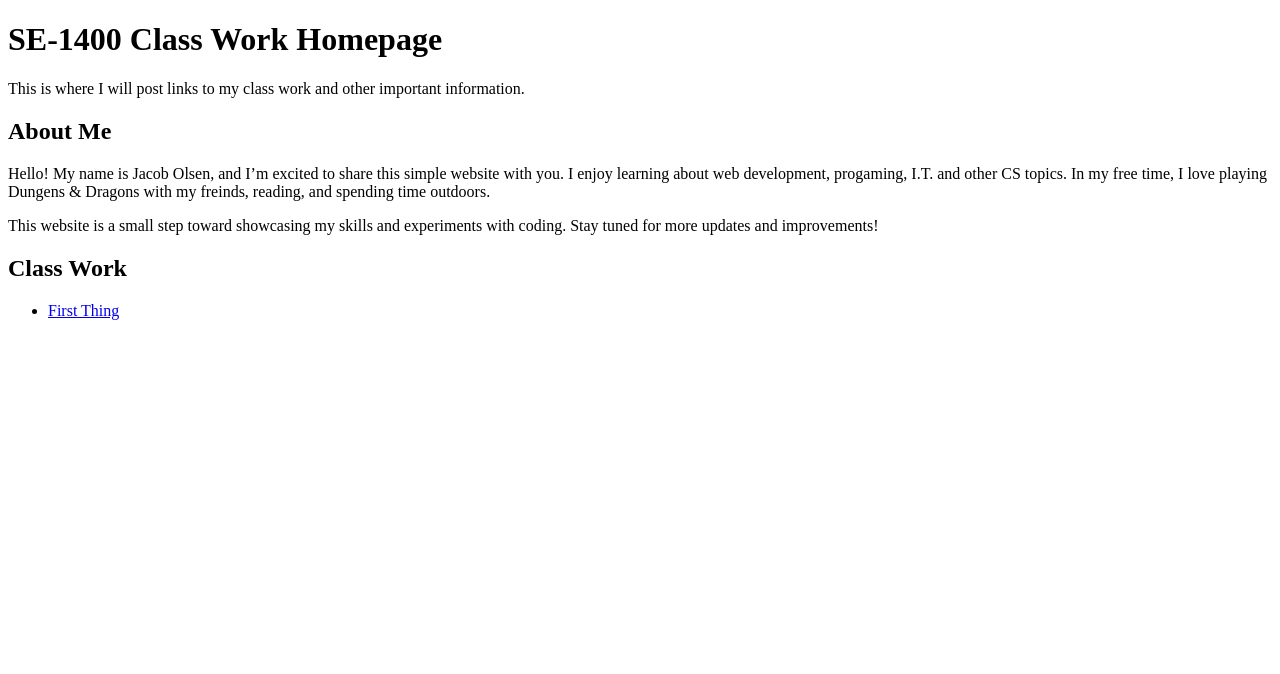
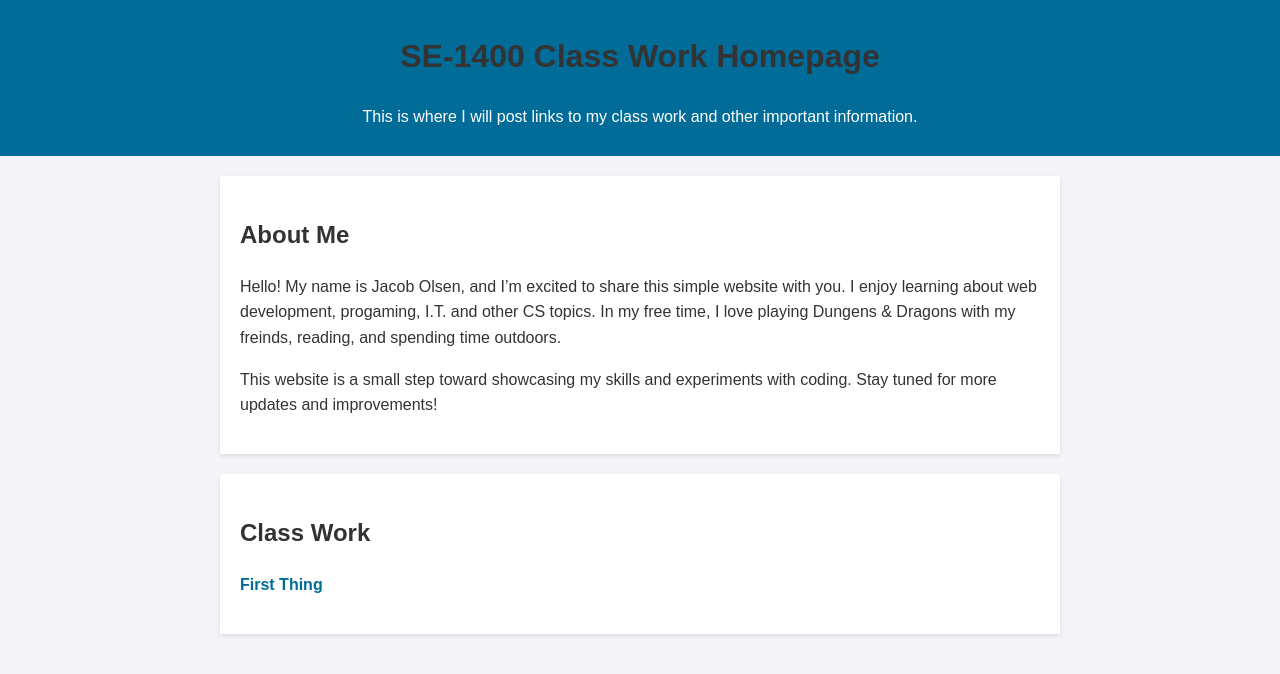
Before and after one commit to Star-Wars-Man/se1400-practice, a plain HTML site: page index.html in a window 1280 px wide. Drawn offline with Linux system fonts and the light colour scheme.

Commit message:
Class work

```diff
--- a/index.html
+++ b/index.html
@@ -5,6 +5,14 @@
     <meta name="viewport" content="width=device-width, initial-scale=1.0">
     <title>SE1400 Class Work Files</title>
     <style>
+        body { font-family: Arial, sans-serif; line-height: 1.6; margin: 0; padding: 0; background-color: #f4f4f9; color: #333; }
+        header { background: #026c99; color: white; padding: 10px 0; text-align: center; }
+        section { max-width: 800px; margin: 20px auto; padding: 20px; background: white; box-shadow: 0 2px 5px rgba(0, 0, 0, 0.1); }
+        h1, h2 { color: #333; }
+        ul { list-style: none; padding: 0; }
+        ul li { margin: 5px 0; }
+        ul li a { color: #026c99; text-decoration: none; font-weight: bold; }
+        ul li a:hover { text-decoration: underline; font-size: larger;}
     </style>
 </head>
 <body>
```
